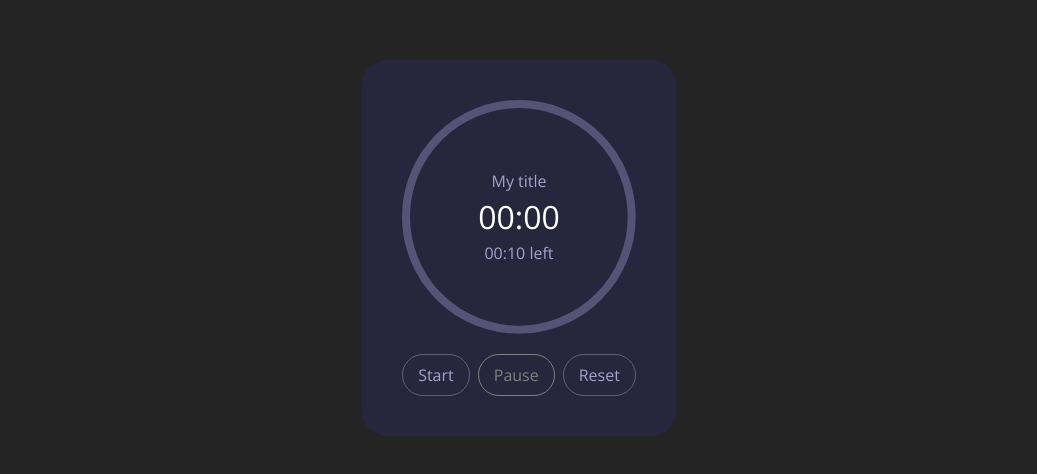
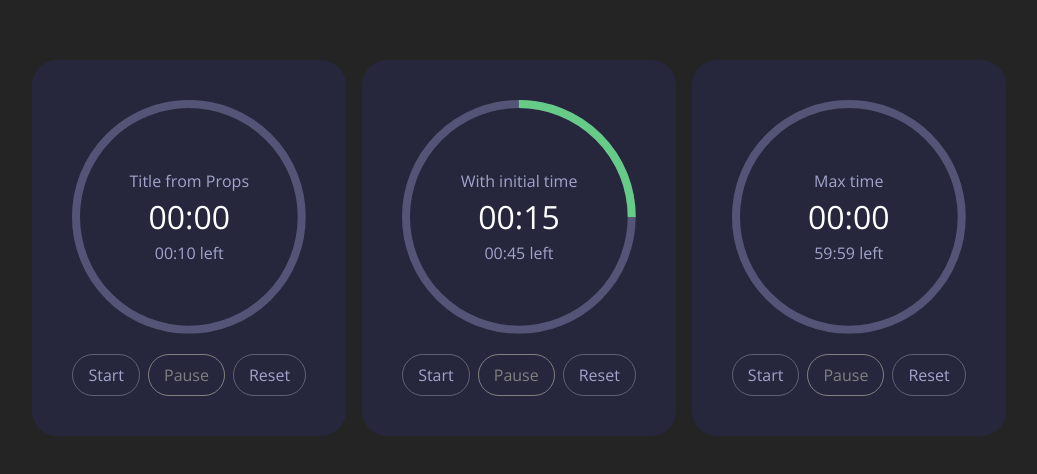
Before and after one commit to LilyStilson/timer-component, a React (Vite) app: page / in a window 1280 px wide. Shown: the part 152-626 px from the top of the page, without its empty margins (121-1158 px from the left). Built offline with nearby package versions, Linux system fonts and the light colour scheme.

Commit message:
fix: added examples on main page

```diff
--- a/src/App.css
+++ b/src/App.css
@@ -0,0 +1,7 @@
+.flex-container {
+    display: flex;
+    flex-wrap: wrap;
+    justify-content: center;
+    gap: 16px;
+    width: 100%;
+}
--- a/src/App.tsx
+++ b/src/App.tsx
@@ -3,9 +3,12 @@ import Timer from "./components/timer/timer"
 
 function App() {
     return (
-        <>
-            <Timer title="My title" endTime={10} />
-        </>
+        <div className="flex-container">
+            <Timer title="Title from Props" endTime={10} />
+            {/* <Timer title="This is a very long title that may not fit inside the circle" endTime={10} /> */}
+            <Timer title="With initial time" elapsedTime={15} endTime={60} />
+            <Timer title="Max time" endTime={3599} />
+        </div>
     )
 }
 
```
